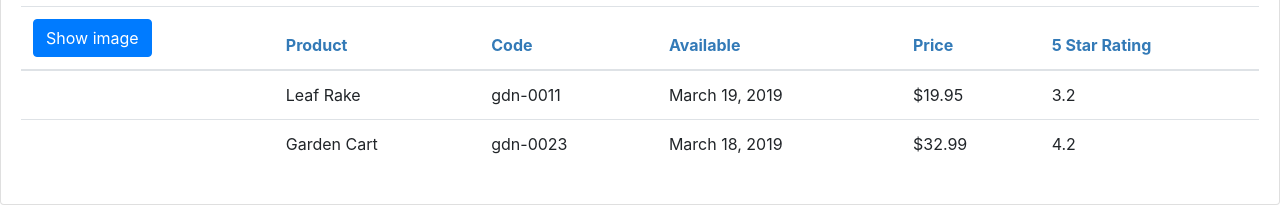
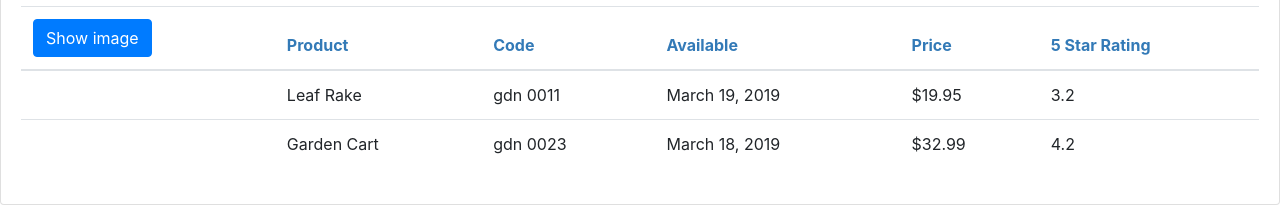
Before and after one commit to nxuni/Angular-Getting-Started-Pluralsight, an Angular app in the folder APM/: page / in a window 1280 px wide. Shown: the part 202-420 px from the top of the page. Built offline with nearby package versions, Linux system fonts and the light colour scheme.

Commit message:
Building Custom Pipes

```diff
--- a/APM/src/app/app.module.ts
+++ b/APM/src/app/app.module.ts
@@ -4,12 +4,14 @@
 
 import { AppComponent } from './app.component';
 import { ProductlistComponent } from "./products/product-list.component";
+import { ConvertToSpacesPipe } from "./shared/convert-to-spaces.pipe";
 
 
 @NgModule({
   declarations: [
     AppComponent,
-    ProductlistComponent
+    ProductlistComponent,
+    ConvertToSpacesPipe
   ],
   imports: [
     BrowserModule,
--- a/APM/src/app/products/product-list.component.html
+++ b/APM/src/app/products/product-list.component.html
@@ -42,7 +42,7 @@
                                  [style.margin.px]="imageMargin">
                         </td>
                         <td>{{product.productName}}</td>
-                        <td>{{product.productCode|lowercase}}</td>
+                        <td>{{product.productCode|lowercase|convertToSpaces:'-'}}</td>
                         <td>{{product.releaseDate}}</td>
                         <td>{{product.price|currency:'USD':'symbol':'1.2-2'}}</td>
                         <td>{{product.starRating}}</td>
--- /dev/null
+++ b/APM/src/app/shared/convert-to-spaces.pipe.ts
@@ -0,0 +1,13 @@
+import { Pipe, PipeTransform } from "@angular/core";
+
+@Pipe({
+    name: 'convertToSpaces'
+})
+export class ConvertToSpacesPipe implements PipeTransform {
+    transform(value: string, character: string): string {
+        return value.replace(character, ' ');
+    }
+    // constructor(parameters) {
+
+    // }
+}
```
